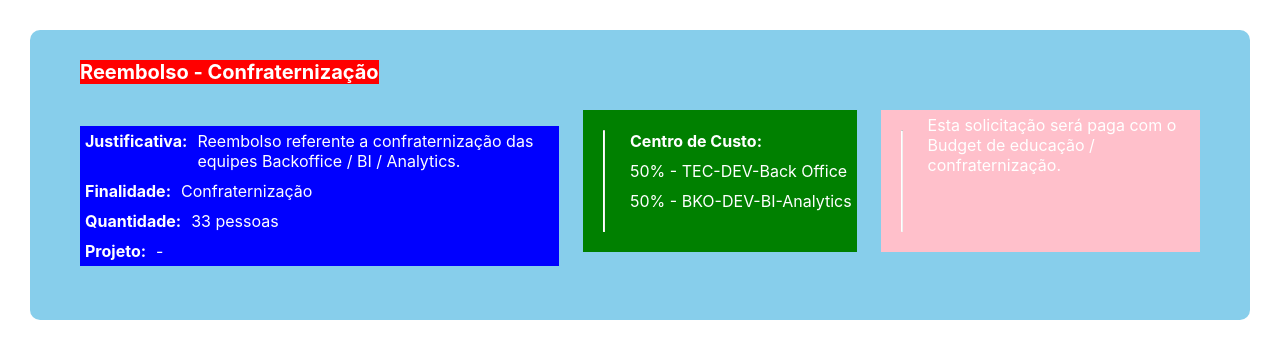
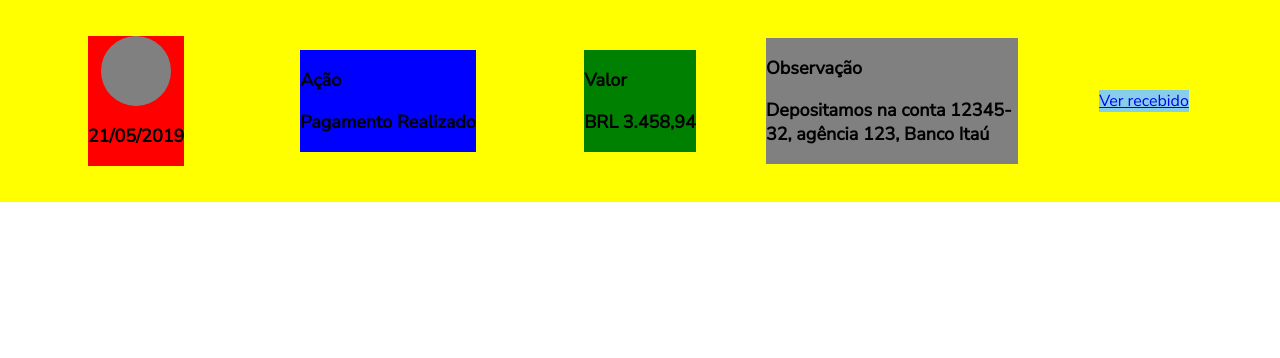
Before and after one commit to Daniel-Quirino/hotmart-challenge-front, a React (Create React App) app: page / in a window 1280 px wide. Shown: the top 358 px of the page. Built offline with nearby package versions, Linux system fonts and the light colour scheme.

Commit message:
feature: Adicionado primeiro layout da timeline

```diff
--- a/public/index.html
+++ b/public/index.html
@@ -9,6 +9,7 @@
       name="description"
       content="Web site created using create-react-app"
     />
+
     <link rel="apple-touch-icon" href="%PUBLIC_URL%/logo192.png" />
     <!--
       manifest.json provides metadata used when your web app is installed on a
--- a/src/App.css
+++ b/src/App.css
@@ -1,3 +1,6 @@
+@import url('https://fonts.googleapis.com/css?family=Josefin+Sans');
+@import url('https://fonts.googleapis.com/css?family=Nunito+Sans');
+
 li {
   list-style-type: none;
 }
@@ -7,3 +10,7 @@ ul {
   padding: 0px;
   padding: 0px;
 }
+
+body {
+  font-family: 'Nunito Sans', cursive;
+}
--- /dev/null
+++ b/src/Pages/Timeline/Timeline.js
@@ -0,0 +1,3 @@
+import Timeline from './Timeline';
+
+export default Timeline;
--- /dev/null
+++ b/src/Pages/Timeline/Timeline.scss
@@ -0,0 +1,71 @@
+.timeline {
+  display: flex;
+  flex-direction: column;
+  background-color: yellow;
+}
+
+.timeline__grid {
+  display: grid;
+  align-items: center;
+  justify-items: center;
+
+  grid-template-columns: repeat(5, 1fr);
+  grid-template-rows: 150px;
+
+  padding: 10px 10px 10px 10px;
+}
+
+.timeline__icon {
+  grid-column: 1 / 2;
+  grid-row: 1 / 2;
+  background-color: red;
+}
+
+.timeline__icon-flex {
+  display: flex;
+  flex-direction: column;
+  align-items: center;
+}
+
+
+.timeline__icon-radius {
+  vertical-align: middle;
+  width: 70px;
+  height: 70px;
+  border-radius: 50%;
+  background-color: grey;
+}
+
+
+.fa-home {
+  color: green;
+}
+
+.timeline__action {
+  grid-column: 2 / 3;
+  grid-row: 1 / 2;
+  background-color: blue;
+}
+
+.timeline__value {
+  grid-column: 3 / 4;
+  grid-row: 1 / 2;
+  background-color: green;
+}
+
+.timeline__note {
+  grid-column: 4 / 5;
+  grid-row: 1 / 2;
+  background-color: gray;
+}
+
+.timeline__receipt {
+  grid-column: 5 / 6;
+  grid-row: 1 / 2;
+  background-color: skyblue;
+}
+
+.timeline__label {
+  font-size: 18px;
+  font-weight: bold;
+}
--- /dev/null
+++ b/src/Pages/Timeline/index.js
@@ -0,0 +1,65 @@
+import React from 'react';
+
+import './Timeline.scss';
+
+const renderIcon = () => {
+  return (
+    <div className='timeline__icon'>
+      <div className='timeline__icon-flex'>
+        <div className='timeline__icon-radius'></div>
+        <p className='timeline__label'>21/05/2019</p>
+      </div>
+    </div>
+  )
+}
+
+const renderAction = () => {
+  return (
+    <li className='timeline__action'>
+      <p className='timeline__label'> Ação </p>
+      <p className='timeline__label'> Pagamento Realizado </p>
+    </li>
+  )
+}
+
+const renderValue = () => {
+  return (
+    <li className='timeline__value'>
+      <p className='timeline__label'> Valor </p>
+      <p className='timeline__label'> BRL 3.458,94 </p>
+    </li>
+  )
+}
+
+const renderNote = () => {
+  return (
+    <li className='timeline__note'>
+      <p className='timeline__label'> Observação </p>
+      <p className='timeline__label'> Depositamos na conta 12345-32, agência 123, Banco Itaú </p>
+    </li>
+  )
+}
+
+const renderReceipt = () => {
+  return (
+    <li className='timeline__receipt'>
+      <a href='http://localhost:3000'> Ver recebido</a>
+    </li>
+  )
+}
+
+const Timeline = () => {
+  return (
+    <li className='timeline' >
+      <ul className='timeline__grid ' >
+        {renderIcon()}
+        {renderAction()}
+        {renderValue()}
+        {renderNote()}
+        {renderReceipt()}
+      </ul>
+    </li>
+  );
+}
+
+export default Timeline;
--- a/src/Routes.js
+++ b/src/Routes.js
@@ -2,13 +2,14 @@ import React from "react";
 import { BrowserRouter, Switch, Route } from "react-router-dom";
 
 import QuickOps from './Pages/QuickOps';
+import Timeline from './Pages/Timeline';
 
 
 export const Routes = () => {
   return (
     <BrowserRouter>
         <Switch>
-            <Route path="/" exact={true} component={QuickOps} />
+            <Route path="/" exact={true} component={Timeline} />
         </Switch>
     </BrowserRouter>
   );
```
